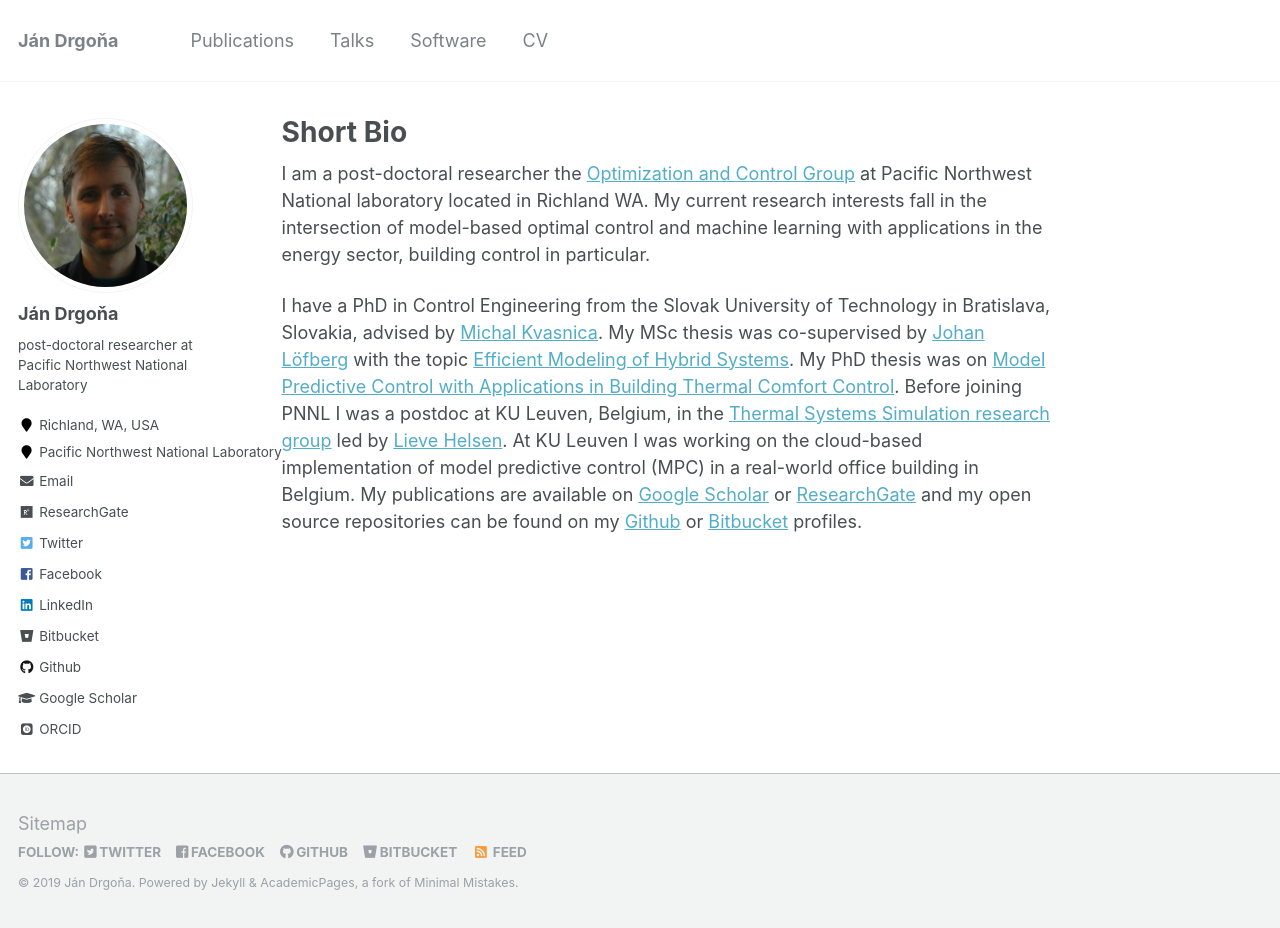
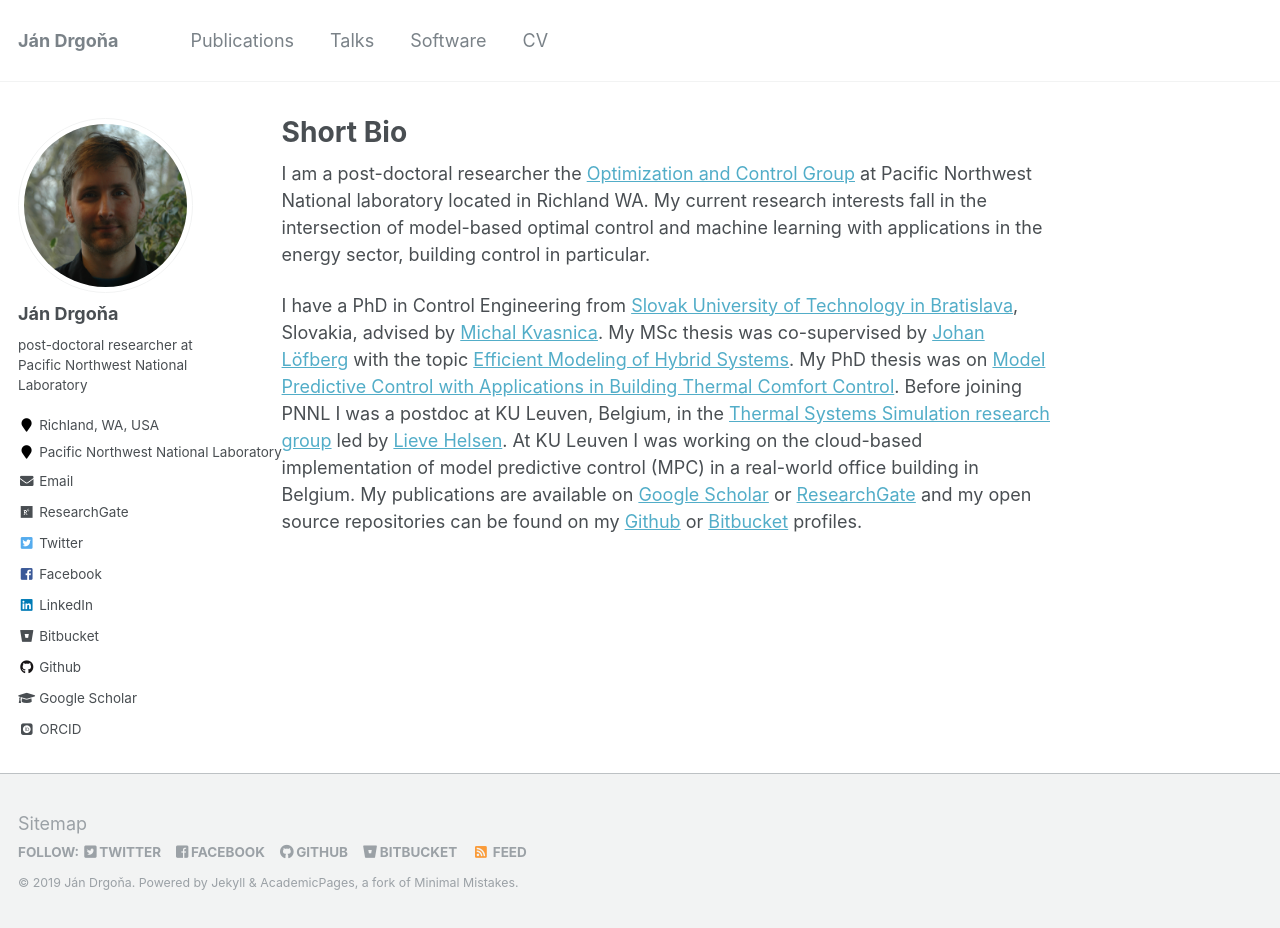
Before and after one commit to drgona/drgona.github.io.old, a Jekyll site: the page built from _pages/about.md, in a window 1280 px wide and 928 px high. Built offline with Jekyll 4.4.1, drawn with Linux system fonts in a browser that asks for light colours; some web fonts are replaced.

Commit message:
minor change

```diff
--- a/_pages/about.md
+++ b/_pages/about.md
@@ -11,7 +11,7 @@ redirect_from:
 I am a post-doctoral researcher the [Optimization and Control Group](https://eib.pnnl.gov/optimizationcontrol/default.asp) at Pacific Northwest National laboratory located in Richland WA.
 My current research interests fall in the intersection of model-based optimal control and machine learning with applications in the energy sector, building control in particular.
 
-I have a PhD in Control Engineering from the Slovak University of Technology in Bratislava, Slovakia, advised by [Michal Kvasnica](https://www.uiam.sk/~kvasnica/). My MSc thesis was co-supervised by [Johan Löfberg](http://users.isy.liu.se/en/rt/johanl/) with the topic [Efficient Modeling of Hybrid Systems](https://www.uiam.sk/assets/fileAccess.php?id=1305&type=1).
+I have a PhD in Control Engineering from  [Slovak University of Technology in Bratislava](https://www.uiam.sk/index.php), Slovakia, advised by [Michal Kvasnica](https://www.uiam.sk/~kvasnica/). My MSc thesis was co-supervised by [Johan Löfberg](http://users.isy.liu.se/en/rt/johanl/) with the topic [Efficient Modeling of Hybrid Systems](https://www.uiam.sk/assets/fileAccess.php?id=1305&type=1).
 My PhD thesis was on [Model Predictive Control with Applications in Building Thermal Comfort Control](https://www.researchgate.net/publication/323219837_Model_Predictive_Control_with_Applications_in_Building_Thermal_Comfort_Control).
 Before joining PNNL I was a postdoc  at KU Leuven, Belgium, in the [Thermal Systems Simulation research group](https://www.mech.kuleuven.be/en/tme/research/thermal_systems) led by [Lieve Helsen](https://www.kuleuven.be/wieiswie/en/person/00009689).
 At KU Leuven I was working on the cloud-based implementation of model predictive control (MPC) in a real-world  office building in Belgium.
```
